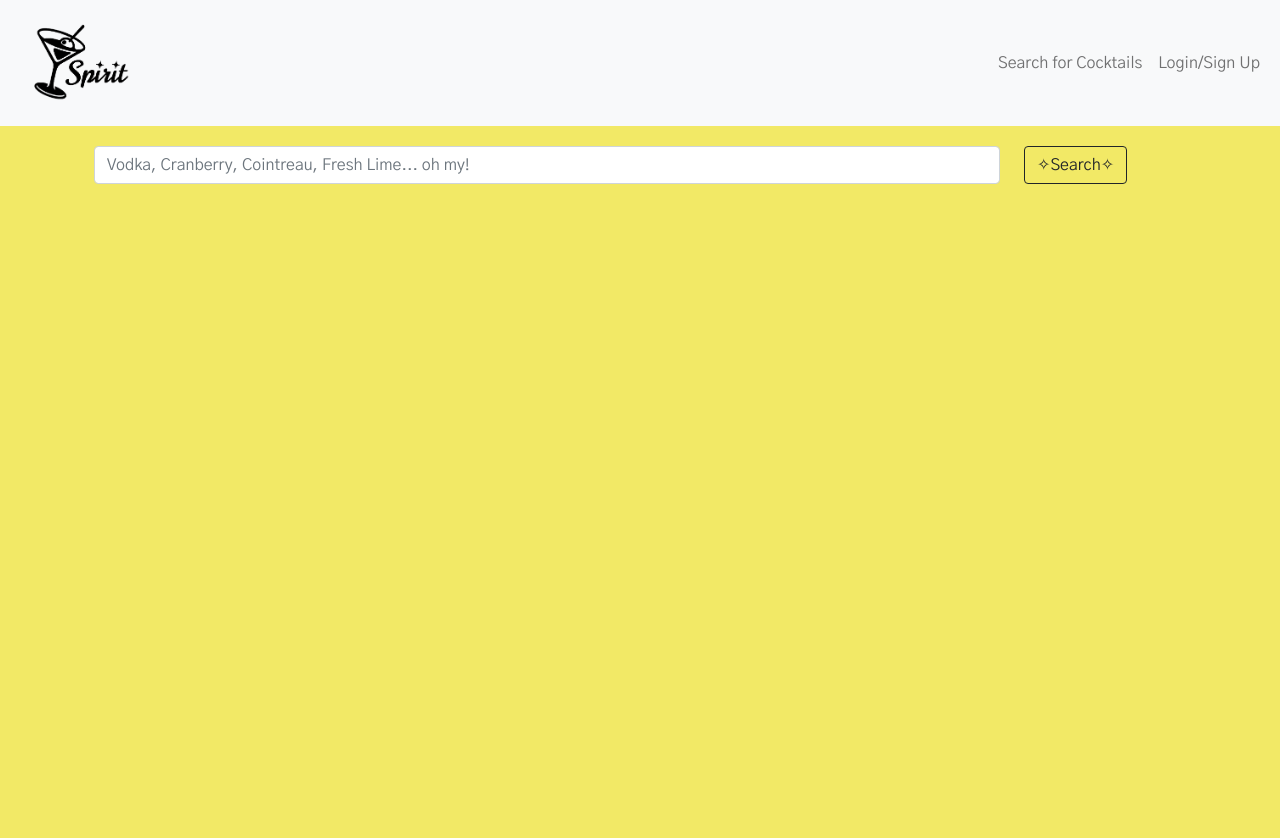
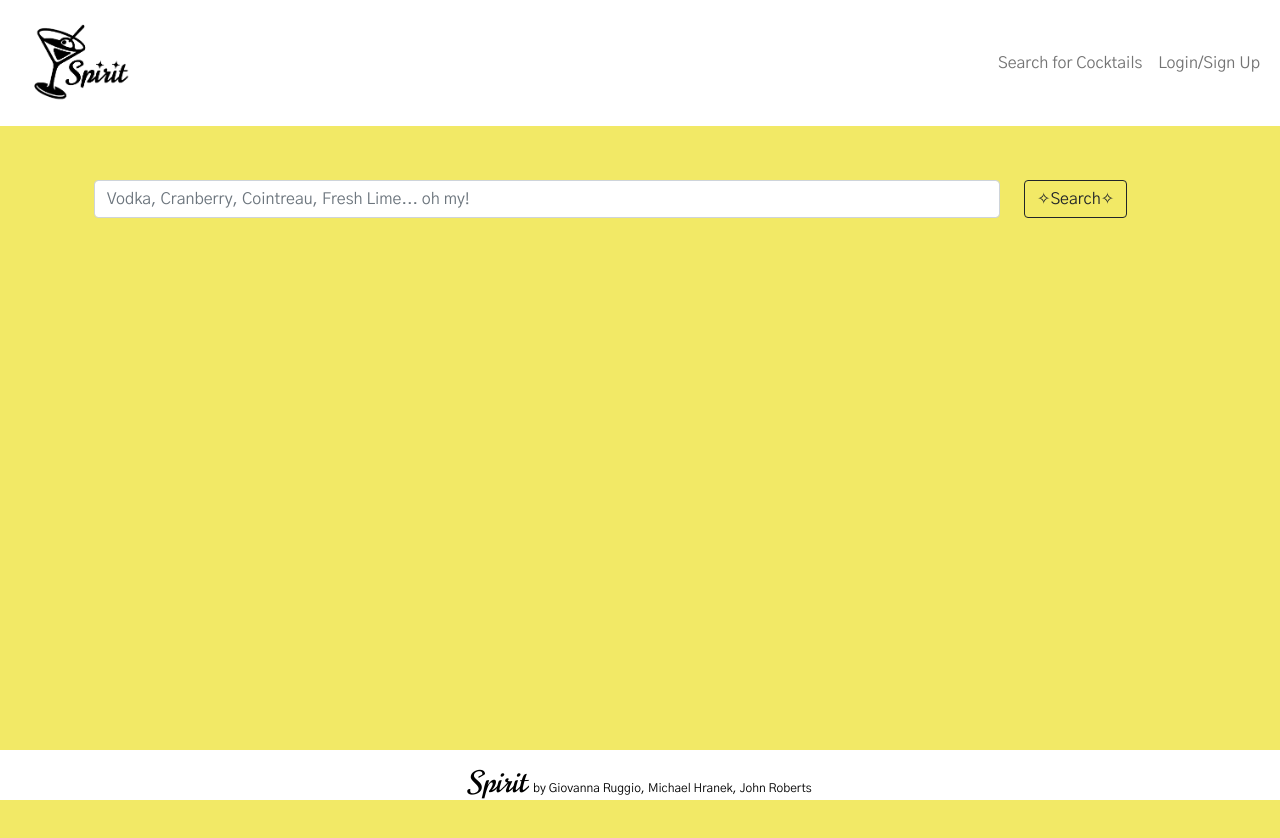
Before and after one commit to giovannaruggio/spirit, a React (Create React App) app in the folder client/: page /search in a window 1280 px wide. Shown: the top 838 px of the page. Built offline with nearby package versions, Linux system fonts and the light colour scheme.

Commit message:
Final style fixings

```diff
--- a/client/src/assets/css/footer.css
+++ b/client/src/assets/css/footer.css
@@ -1,15 +1,21 @@
-* {
-    font-family: 'Norican', cursive;
-}
-
 .footer {
+    font-family: 'Gothic A1', sans-serif;
     position: fixed;
     left: 0;
     bottom: 0;
-    height: 80px;
+    height: 50px;
     width: 100%;
-    background-color: rgb(250, 220, 46);
+    background-color: rgb(255, 255, 255);
     color: rgb(0, 0, 0);
-    text-align: right;
+    text-align: center;
     padding: 10px;
   }
+
+span {
+    font-family: 'Norican', cursive;
+    font-size: 30px;
+}
+
+.small {
+    font-size: 12px;
+}
--- a/client/src/components/Footer/index.js
+++ b/client/src/components/Footer/index.js
@@ -1,43 +1,11 @@
 import React from 'react';
-// import { useLocation, useHistory } from 'react-router-dom';
+import "../../assets/css/footer.css"
+
 
 export default function Footer() {
   return (
-    <footer>
-
+    <footer className="footer">
+      <p className='small'><span>Spirit </span> by Giovanna Ruggio, Michael Hranek, John Roberts</p>
     </footer>
   );
 }
-
-// const Footer = () => {
-//   const location = useLocation();
-//   const history = useHistory();
-//   return (
-//     <footer className="w-100 mt-auto bg-secondary p-4">
-//       <div className="container text-center mb-5">
-//         {location.pathname !== '/' && (
-//           <button
-//             className="btn btn-dark mb-3"
-//             onClick={() => history.goBack()}
-//           >
-//             &larr; Go Back
-//           </button>
-//         )}
-//         <h4>
-//           Made with{' '}
-//           <span
-//             className="emoji"
-//             role="img"
-//             aria-label="heart"
-//             aria-hidden="false"
-//           >
-//             ❤️
-//           </span>{' '}
-//           by the Tech Thoughts team.
-//         </h4>
-//       </div>
-//     </footer>
-//   );
-// };
-
-// export default Footer;
--- a/client/src/components/Header/index.js
+++ b/client/src/components/Header/index.js
@@ -14,18 +14,19 @@ const Header = () => {
 
   return (
     <>
-      <Navbar bg="light" variant="light" expand="lg">
-        <Container fluid>
-          <Navbar.Brand as={Link} to="/">
-          <style type="text/css">
+    <style type="text/css">
     {`
     #brand {
       height: 100px;
       width:100%;
       margin: 0;
     }
+
     `}
       </style>
+      <Navbar fixed="top" bg="white" variant="light" expand="lg">
+        <Container fluid>
+          <Navbar.Brand as={Link} to="/">
           <img id="brand" src={Logo} alt="" />
           </Navbar.Brand>
           <Navbar.Toggle aria-controls="navbar" />
--- a/client/src/components/collage.js
+++ b/client/src/components/collage.js
@@ -5,7 +5,8 @@ import ImageListItem from "@mui/material/ImageListItem";
 
 export default function MasonryImageList() {
   return (
-    <Box sx={{ width: "70%", overflowY: "scroll",}}>
+    <>
+    <Box sx={{ width: "70%", overflowY: "scroll", marginTop: "160px"}}>
       <ImageList variant="masonry" cols={3} gap={8}>
         {itemData.map((item) => (
           <ImageListItem key={item.img}>
@@ -19,6 +20,7 @@ export default function MasonryImageList() {
         ))}
       </ImageList>
     </Box>
+    </>
   );
 }
 
--- a/client/src/pages/Login.js
+++ b/client/src/pages/Login.js
@@ -55,7 +55,7 @@ const Login = (props) => {
 
       Auth.login(data.login.token);
     } catch (e) {
-      console.error(e);
+      console.error(JSON.parse(JSON.stringify(e)));
     }
 
     // clear form values
--- a/client/src/pages/saveCocktails.js
+++ b/client/src/pages/saveCocktails.js
@@ -1,9 +1,11 @@
-import * as React from 'react';
-import ImageList from '@mui/material/ImageList';
-import ImageListItem from '@mui/material/ImageListItem';
-import auth from '../utils/auth';
-import { QUERY_ME } from '../utils/queries';
-import { useQuery } from '@apollo/client';
+import * as React from "react";
+import ImageList from "@mui/material/ImageList";
+import ImageListItem from "@mui/material/ImageListItem";
+import auth from "../utils/auth";
+import { QUERY_ME } from "../utils/queries";
+import { useQuery } from "@apollo/client";
+
+import { Row, Container, Button } from "react-bootstrap";
 
 export default function SavedCocktails() {
   const { loading, data } = useQuery(QUERY_ME);
@@ -17,63 +19,54 @@ export default function SavedCocktails() {
   console.log(profile);
   itemData = profile.cocktails;
 
-  // const itemData = [
-  //   {
-  //     img: 'https://images.unsplash.com/photo-1551963831-b3b1ca40c98e',
-  //     title: 'Breakfast',
-  //   },
-  //   {
-  //     img: 'https://images.unsplash.com/photo-1551782450-a2132b4ba21d',
-  //     title: 'Burger',
-  //   },
-  //   {
-  //     img: 'https://images.unsplash.com/photo-1522770179533-24471fcdba45',
-  //     title: 'Camera',
-  //   },
-  //   {
-  //     img: 'https://images.unsplash.com/photo-1444418776041-9c7e33cc5a9c',
-  //     title: 'Coffee',
-  //   },
-  //   {
-  //     img: 'https://images.unsplash.com/photo-1533827432537-70133748f5c8',
-  //     title: 'Hats',
-  //   },
-  //   {
-  //     img: 'https://images.unsplash.com/photo-1558642452-9d2a7deb7f62',
-  //     title: 'Honey',
-  //   },
-  //   {
-  //     img: 'https://images.unsplash.com/photo-1516802273409-68526ee1bdd6',
-  //     title: 'Basketball',
-  //   },
-  //   {
-  //     img: 'https://images.unsplash.com/photo-1518756131217-31eb79b20e8f',
-  //     title: 'Fern',
-  //   },
-  //   {
-  //     img: 'https://images.unsplash.com/photo-1597645587822-e99fa5d45d25',
-  //     title: 'Mushrooms',
-  //   },
-  //   {
-  //     img: 'https://images.unsplash.com/photo-1567306301408-9b74779a11af',
-  //     title: 'Tomato basil',
-  //   },
-  //   {
-  //     img: 'https://images.unsplash.com/photo-1471357674240-e1a485acb3e1',
-  //     title: 'Sea star',
-  //   },
-  //   {
-  //     img: 'https://images.unsplash.com/photo-1589118949245-7d38baf380d6',
-  //     title: 'Bike',
-  //   },
-  // ];
-
   return (
     <>
-    <h1>{profile.username}</h1>
-      <ImageList sx={{ width: 500, height: 450 }} cols={3} rowHeight={164}>
+      <style type="text/css">
+        {`
+
+    .profileN {
+      text-align: center;
+      margin-top: 200px;
+      font-family: 'Norican', cursive;
+      font-size: 80px;
+      padding-bottom: 40px;
+    }
+    .MuiImageListItem-img {
+      border-radius: 25px;
+    }
+    #imgC {
+      padding: 10px;
+    }
+    // .borderB {
+    //   border-style: solid;
+    //   border-width: 2px;
+    //   border-radius: 25px;
+    // }
+    .center {
+      text-align: center;
+      max-width: 100%;
+    }
+    `}
+      </style>
+      <Container>
+      <h1 className="profileN">{`${profile.username}'s Cocktails!`}</h1>
+      <ImageList
+        className="borderB"
+        sx={{ width: "100%", height: 1200, padding: "20px" }}
+        cols={3}
+        rowHeight={164}
+      >
         {itemData.map((item) => (
-          <ImageListItem key={item.image}>
+          <div>
+            <Row className="center">
+              <Button
+                variant="outline-dark"
+                type="button"
+              >
+                ✧{item.name}✧
+              </Button>
+              </Row>
+            <ImageListItem key={item.image} id="imgC">
               <img
                 src={`${item.image}?w=164&h=164&fit=crop&auto=format`}
                 srcSet={`${item.image}?w=164&h=164&fit=crop&auto=format&dpr=2 2x`}
@@ -81,8 +74,10 @@ export default function SavedCocktails() {
                 loading="lazy"
               />
             </ImageListItem>
+          </div>
         ))}
       </ImageList>
+      </Container>
     </>
   );
 }
--- a/client/src/pages/searchCocktails.js
+++ b/client/src/pages/searchCocktails.js
@@ -77,6 +77,10 @@ export default function SearchCocktail() {
     <>
       <style type="text/css">
         {`
+    .fixed {
+      margin-top: 160px;
+    }
+
     .form-control {
       width: 100%;
       margin-top: 20px;
@@ -97,7 +101,7 @@ export default function SearchCocktail() {
     }
     `}
       </style>
-      <Container>
+      <Container className="fixed">
         <Form>
           <Form.Group>
             <Row>
--- a/client/src/utils/auth.js
+++ b/client/src/utils/auth.js
@@ -16,7 +16,7 @@ class AuthService {
     const decoded = decode(token);
     // If the expiration time is less than the current time (in seconds), the token is expired and we return `true`
     if (decoded.exp < Date.now() / 1000) {
-      localStorage.removeItem('id_token');
+      // localStorage.removeItem('id_token');
       return true;
     }
     // If token hasn't passed its expiration time, return `false`
```
Also changed, not shown: 1 other file (tests, documents, lock files or other folders). Lines whose indentation alone changed are shown as unchanged.
